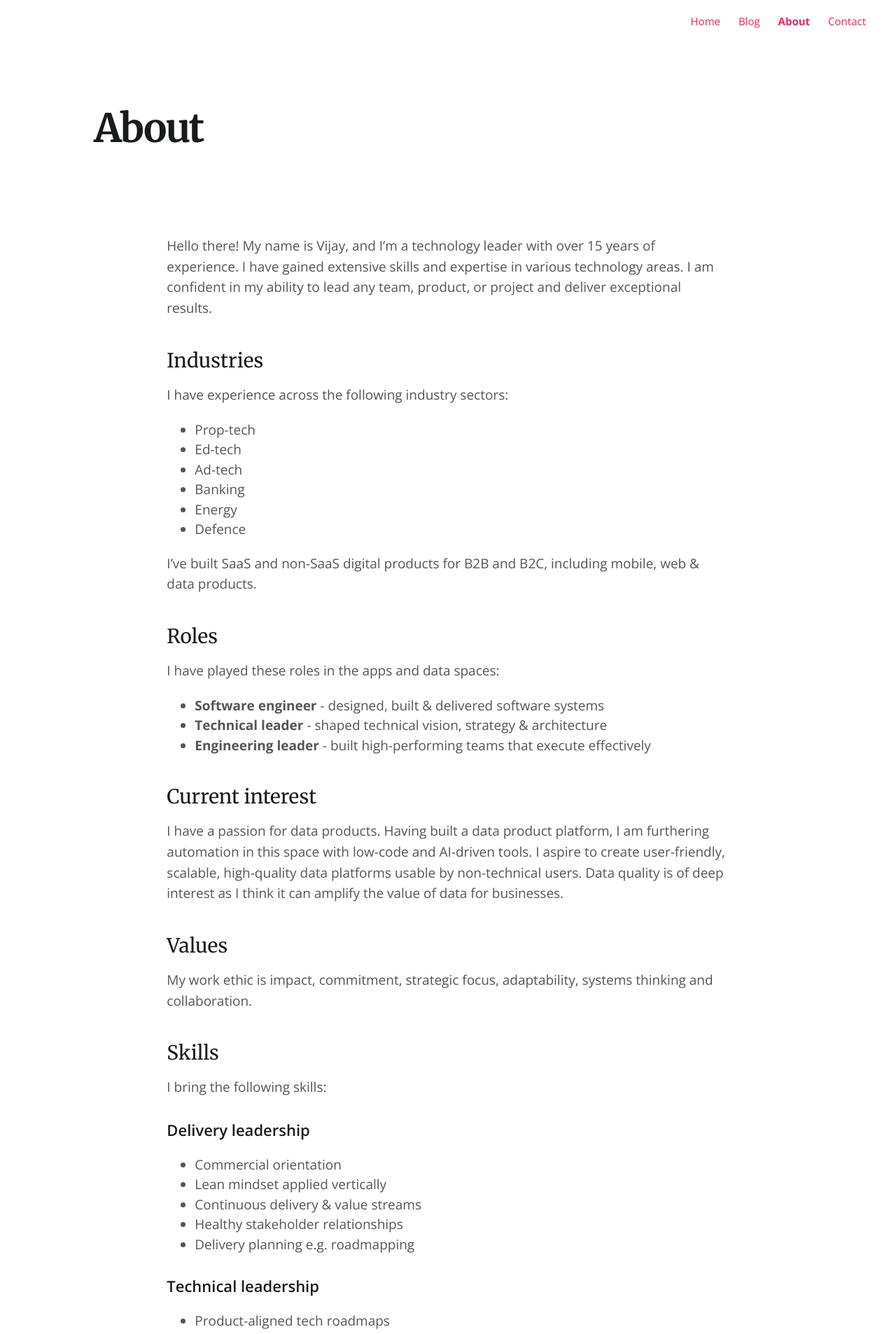
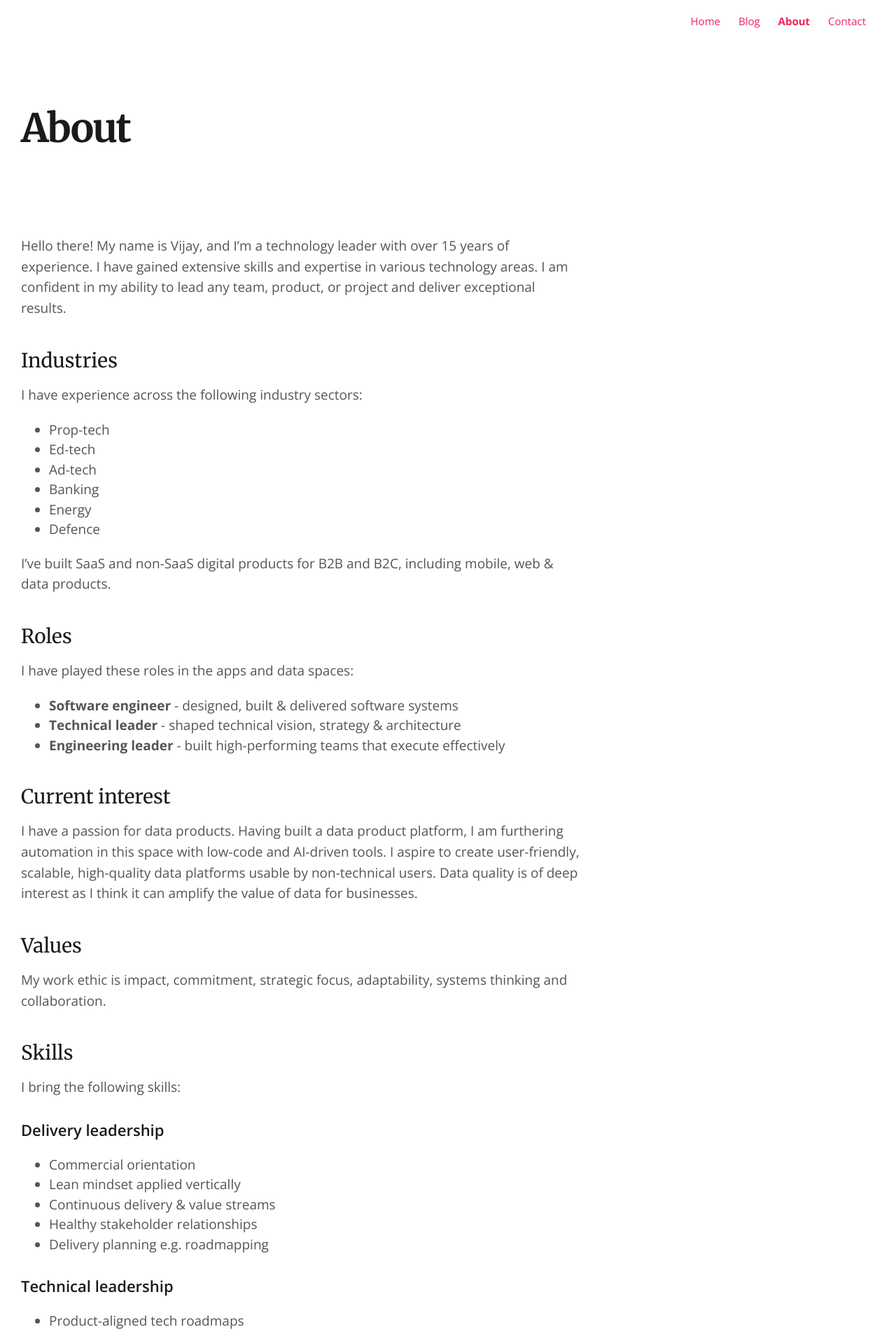
Before and after one commit to spiritedtechie/spiritedtechie.com, a Jekyll site: the page built from pages/about.md, in a window 1280 px wide. Shown: the top 1906 px of the page at 70% size. Built offline with Jekyll 4.4.1, drawn with Linux system fonts in a browser that asks for light colours; nearby versions of some CDN libraries.

Commit message:
Makes formatting consistent on the basic layout

```diff
--- a/_layouts/basic.html
+++ b/_layouts/basic.html
@@ -6,7 +6,7 @@ body_classes: page-basic
 <div class="section">
   <div class="container">
     <div class="row justify-content-center">
-      <div class="col-12 col-lg-10">
+      <div class="col-12">
         {% include framework/blocks/sections/title.html
           title=page.title
           description=page.description
@@ -22,7 +22,7 @@ body_classes: page-basic
 {% if content != "" %}
   <div class="section pt-0">
     <div class="container">
-      <div class="row justify-content-center">
+      <div class="row justify-content-start">
         <div class="col-12 col-lg-8">
           <div class="content">{{ content }}</div>
         </div>
```
